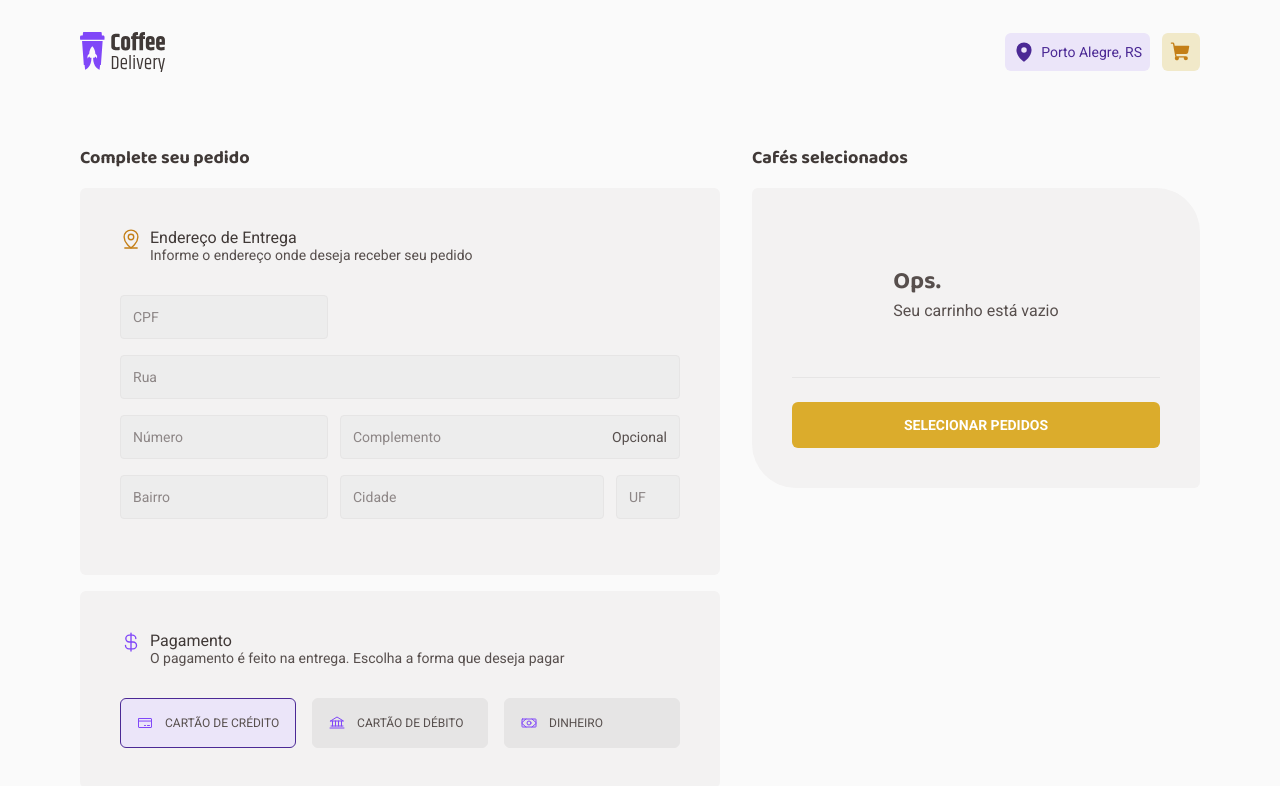
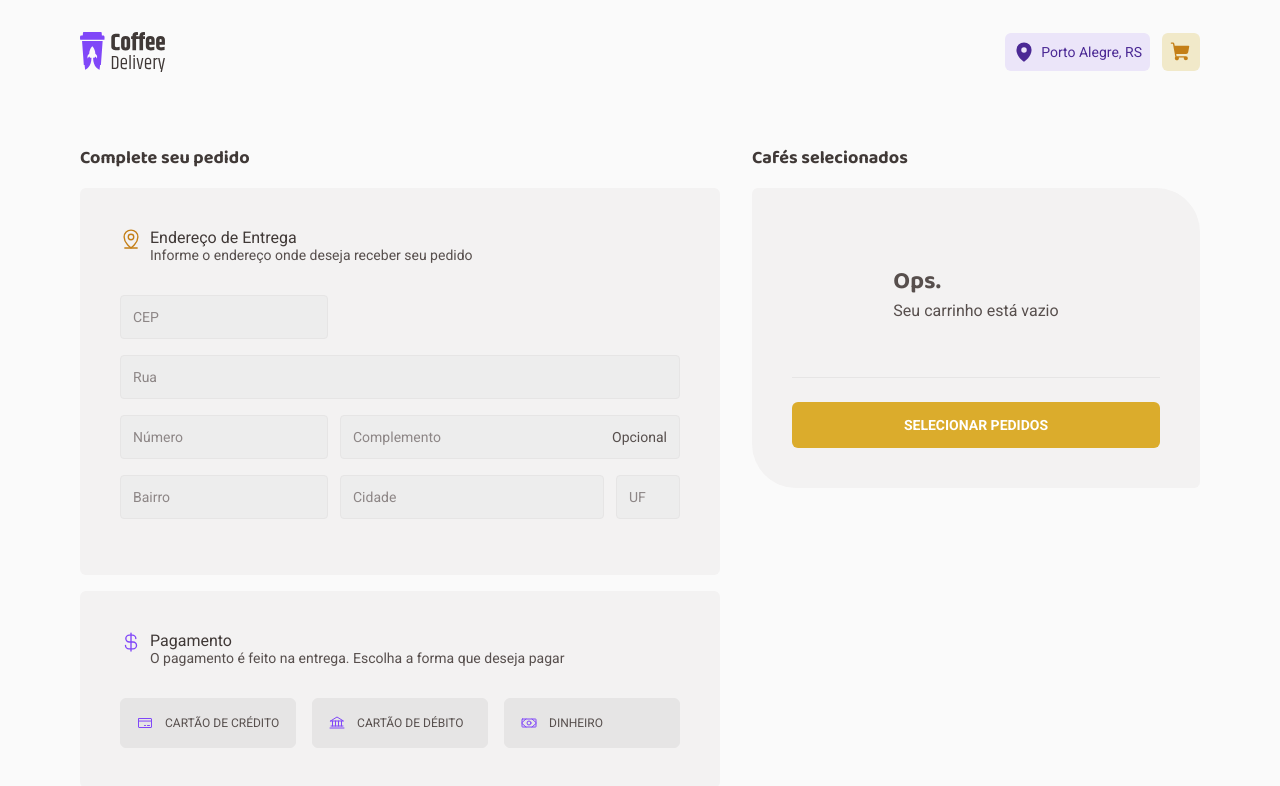
Before and after one commit to marciovz/coffee-reactjs-ignite2022, a React (Vite) app: page /checkout in a window 1280 px wide. Shown: the top 786 px of the page. Built offline with nearby package versions, Linux system fonts and the light colour scheme; data requests are answered from the project's data file.

Commit message:
Refatoração e validação do formulário

```diff
--- a/package.json
+++ b/package.json
@@ -11,6 +11,7 @@
     "server": "json-server -d 750 -p 3333 ./server.json"
   },
   "dependencies": {
+    "@hookform/resolvers": "^3.1.0",
     "axios": "^1.4.0",
     "immer": "^10.0.2",
     "phosphor-react": "^1.4.1",
@@ -18,7 +19,8 @@
     "react-dom": "^18.2.0",
     "react-hook-form": "^7.44.3",
     "react-router-dom": "^6.3.0",
-    "styled-components": "^5.3.5"
+    "styled-components": "^5.3.5",
+    "zod": "^3.21.4"
   },
   "devDependencies": {
     "@rocketseat/eslint-config": "^1.1.3",
--- a/src/components/CartOrderCard/index.tsx
+++ b/src/components/CartOrderCard/index.tsx
@@ -28,7 +28,11 @@ interface CoffeeOrderCart {
   quantity: number
 }
 
-export function CartOrderCard() {
+interface CartOrderCardProps {
+  submitForm: () => void
+}
+
+export function CartOrderCard({ submitForm }: CartOrderCardProps) {
   const [coffeesOrder, setCoffeesOrder] = useState<CoffeeOrderCart[]>([])
 
   const navigate = useNavigate()
@@ -61,12 +65,12 @@ export function CartOrderCard() {
     setCoffeesOrder(FormattedCoffeeCart)
   }, [coffeesCart])
 
-  function handleConfirm() {
+  function handleConfirmOrder() {
     if (isOrderCartEmpty) {
       navigate('/')
       return
     }
-    navigate('/success')
+    submitForm()
   }
 
   function removeCart(id: string) {
@@ -116,7 +120,7 @@ export function CartOrderCard() {
           </>
         )}
 
-        <ButtonConfirm onClick={handleConfirm}>
+        <ButtonConfirm onClick={handleConfirmOrder}>
           {isOrderCartEmpty ? 'Selecionar pedidos' : 'Confirmar Pedido'}
         </ButtonConfirm>
       </Cart>
--- /dev/null
+++ b/src/components/Form/AddressForm/index.tsx
@@ -0,0 +1,55 @@
+import { useFormContext } from 'react-hook-form'
+
+import { Input } from '../Input'
+
+import { Form, LineForm } from './styles'
+
+interface ErrorsType {
+  errors: {
+    [key: string]: {
+      message: string
+    }
+  }
+}
+
+export function AddressForm() {
+  const { register, formState } = useFormContext()
+  const { errors } = formState as unknown as ErrorsType
+
+  return (
+    <Form>
+      <LineForm cols="13rem 1fr">
+        <Input placeholder="CEP" {...register('cep')} error={errors.cep} />
+      </LineForm>
+      <LineForm>
+        <Input
+          placeholder="Rua"
+          {...register('street')}
+          error={errors.street}
+        />
+      </LineForm>
+      <LineForm cols="13rem 1fr">
+        <Input
+          placeholder="Número"
+          {...register('number')}
+          error={errors.number}
+        />
+        <Input
+          placeholder="Complemento"
+          {...register('complement')}
+          error={errors.complement}
+          opcional
+        />
+      </LineForm>
+      <LineForm cols="13rem 1fr 4rem">
+        <Input
+          placeholder="Bairro"
+          {...register('district')}
+          error={errors.district}
+        />
+        <Input placeholder="Cidade" {...register('city')} error={errors.city} />
+        <Input placeholder="UF" {...register('uf')} error={errors.uf} />
+      </LineForm>
+    </Form>
+  )
+}
--- /dev/null
+++ b/src/components/Form/AddressForm/styles.ts
@@ -0,0 +1,18 @@
+import styled from 'styled-components'
+
+export const Form = styled.form`
+  margin-top: 2rem;
+`
+
+interface LineFormProps {
+  cols?: string
+}
+
+export const LineForm = styled.div<LineFormProps>`
+  margin-bottom: 1rem;
+  display: grid;
+  grid-gap: 0.75rem;
+
+  grid-template-columns: ${({ cols }) =>
+    cols || 'repeat(auto-fit, minmax(100px, 1fr))'};
+`
--- a/src/components/Form/Input/index.tsx
+++ b/src/components/Form/Input/index.tsx
@@ -3,14 +3,13 @@ import {
   ForwardRefRenderFunction,
   InputHTMLAttributes,
 } from 'react'
-import { FieldError } from 'react-hook-form'
 import { WarningCircle } from 'phosphor-react'
 
 import { Container, Error } from './styles'
 
 interface InputProps extends InputHTMLAttributes<HTMLInputElement> {
   name: string
-  error?: FieldError | undefined
+  error?: { message: string }
   opcional?: boolean
 }
 
@@ -30,7 +29,7 @@ const InputBase: ForwardRefRenderFunction<HTMLInputElement, InputProps> = (
       {opcional && <p>Opcional</p>}
 
       {error && (
-        <Error title={error.message || ''}>
+        <Error title={error.message}>
           <WarningCircle size={20} color="#AB222E" weight="fill" />
         </Error>
       )}
--- a/src/pages/Checkout/index.tsx
+++ b/src/pages/Checkout/index.tsx
@@ -1,7 +1,10 @@
 import { useState } from 'react'
 import { MapPinLine, CurrencyDollar } from 'phosphor-react'
+import { useForm, FormProvider } from 'react-hook-form'
+import * as zod from 'zod'
+import { zodResolver } from '@hookform/resolvers/zod'
 
-import { Input } from '../../components/Form/Input'
+import { AddressForm } from '../../components/Form/AddressForm'
 import { PaymentTypeButton } from '../../components/Form/PaymentTypeButton'
 import { CartOrderCard } from '../../components/CartOrderCard'
 
@@ -10,18 +13,42 @@ import {
   ContainerForm,
   CardForm,
   CardFormHeader,
-  Form,
-  LineForm,
   PaymentContainer,
 } from './styles'
 
-type IPaymentType = 'credit' | 'debit' | 'cash'
+type IPaymentType = 'credit' | 'debit' | 'cash' | 'none'
+
+const addressFormValidatorSchema = zod.object({
+  cep: zod.string().min(8, 'Informe o CEP!').max(8, 'CEP inválido!').length(8),
+  street: zod.string().min(1, 'Informe a Rua'),
+  number: zod.string().min(1, 'Informe o Número'),
+  complement: zod.string(),
+  district: zod.string().min(1, 'Informe o Bairro'),
+  city: zod.string().min(1, 'Informe a Cidade'),
+  uf: zod.string().min(1, 'Informe a UF'),
+})
+
+export type AddressFormData = zod.infer<typeof addressFormValidatorSchema>
 
 export function Checkout() {
-  const [paymentType, setPaymentType] = useState<IPaymentType>('credit')
+  const [paymentType, setPaymentType] = useState<IPaymentType>('none')
+
+  const dataForm = useForm<AddressFormData>({
+    resolver: zodResolver(addressFormValidatorSchema),
+  })
+
+  const { handleSubmit, formState } = dataForm
+
+  const { errors } = formState
+  console.log(errors)
+
+  function confirmOrder(data: AddressFormData) {
+    console.log(data)
+  }
 
   return (
     <Container>
+      <FormProvider {...dataForm}>
         <ContainerForm>
           <h2>Complete seu pedido</h2>
 
@@ -34,23 +61,7 @@ export function Checkout() {
               </div>
             </CardFormHeader>
 
-          <Form>
-            <LineForm cols="13rem 1fr">
-              <Input name="cpf" placeholder="CPF" />
-            </LineForm>
-            <LineForm>
-              <Input name="street" placeholder="Rua" />
-            </LineForm>
-            <LineForm cols="13rem 1fr">
-              <Input name="number" placeholder="Número" />
-              <Input name="complement" placeholder="Complemento" opcional />
-            </LineForm>
-            <LineForm cols="13rem 1fr 4rem">
-              <Input name="neighborhood" placeholder="Bairro" />
-              <Input name="city" placeholder="Cidade" />
-              <Input name="uf" placeholder="UF" />
-            </LineForm>
-          </Form>
+            <AddressForm />
           </CardForm>
 
           <CardForm>
@@ -59,7 +70,8 @@ export function Checkout() {
               <div>
                 <h3>Pagamento</h3>
                 <p>
-                O pagamento é feito na entrega. Escolha a forma que deseja pagar
+                  O pagamento é feito na entrega. Escolha a forma que deseja
+                  pagar
                 </p>
               </div>
             </CardFormHeader>
@@ -86,8 +98,8 @@ export function Checkout() {
             </PaymentContainer>
           </CardForm>
         </ContainerForm>
-
-      <CartOrderCard />
+      </FormProvider>
+      <CartOrderCard submitForm={handleSubmit(confirmOrder)} />
     </Container>
   )
 }
--- a/src/pages/Checkout/styles.ts
+++ b/src/pages/Checkout/styles.ts
@@ -63,23 +63,6 @@ export const CardFormHeader = styled.div<ITypeIconProps>`
   }
 `
 
-export const Form = styled.form`
-  margin-top: 2rem;
-`
-
-interface LineFormProps {
-  cols?: string
-}
-
-export const LineForm = styled.div<LineFormProps>`
-  margin-bottom: 1rem;
-  display: grid;
-  grid-gap: 0.75rem;
-
-  grid-template-columns: ${({ cols }) =>
-    cols || 'repeat(auto-fit, minmax(100px, 1fr))'};
-`
-
 export const PaymentContainer = styled.div`
   margin-top: 2rem;
   display: flex;
--- a/src/store/cartStore/cartStorage.ts
+++ b/src/store/cartStore/cartStorage.ts
@@ -11,3 +11,7 @@ export function GetCoffeesCart() {
 export function SaveCoffeeCart(coffeesCart: CoffeeCart[]) {
   localStorage.setItem(CART_COLLECTION, JSON.stringify(coffeesCart))
 }
+
+export function RemoveCoffeeCart() {
+  localStorage.removeItem(CART_COLLECTION)
+}
```
Also changed, not shown: 1 other file (tests, documents, lock files or other folders). Lines whose indentation alone changed are shown as unchanged.
